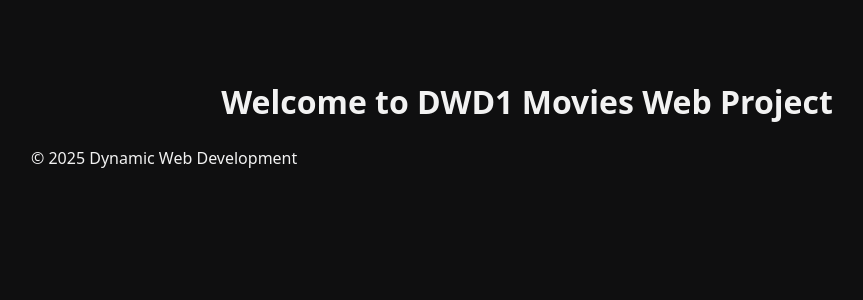
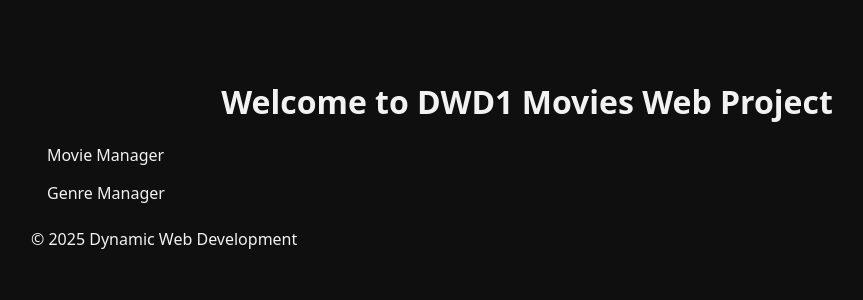
Before and after one commit to rysbrand/group_DWD1, a PHP site: page /index.php in a window 1280 px wide. Shown: the part 59-359 px from the top of the page, without its empty margins (113-976 px from the left). Run offline with PHP 8.4, Linux system fonts and the light colour scheme.

Commit message:
Changed up some stuff like adding links on the home page to take people to the movie manager/genre manager page from the home page

```diff
--- a/app/Home/index.php
+++ b/app/Home/index.php
@@ -10,6 +10,8 @@
         <h1 style="text-align:center; margin-top: 80px;">
             Welcome to DWD1 Movies Web Project
         </h1>
+        <p><p><a href="movie_manager/">Movie Manager</a></p></p>
+        <p><a href="genre_manager/">Genre Manager</a></p>
     </main>
 </body>
 </html>
--- a/app/cart/cart_view.php
+++ b/app/cart/cart_view.php
@@ -1,4 +1,4 @@
-
+<?php include '../views/header.php'; ?>
     <?php
     $cart = 'cartDWD';
     ?>
--- a/app/models/genres_db.php
+++ b/app/models/genres_db.php
@@ -23,6 +23,19 @@
     $genre = $statement->fetch();
     $statement->closeCursor();
     return $genre;
+}
+
+function get_genre_name($genre_id) {
+    global $db;
+    $query = 'SELECT * FROM genre
+              WHERE genre_ID = :genre_id';
+    $statement = $db->prepare($query);
+    $statement->bindValue(':genre_id', $genre_id);
+    $statement->execute();
+    $genre = $statement->fetch();
+    $statement->closeCursor();
+    $genre_name = $genre['Name'];
+    return $genre_name;
 }
 
 function add_genre($name, $description) {
```
